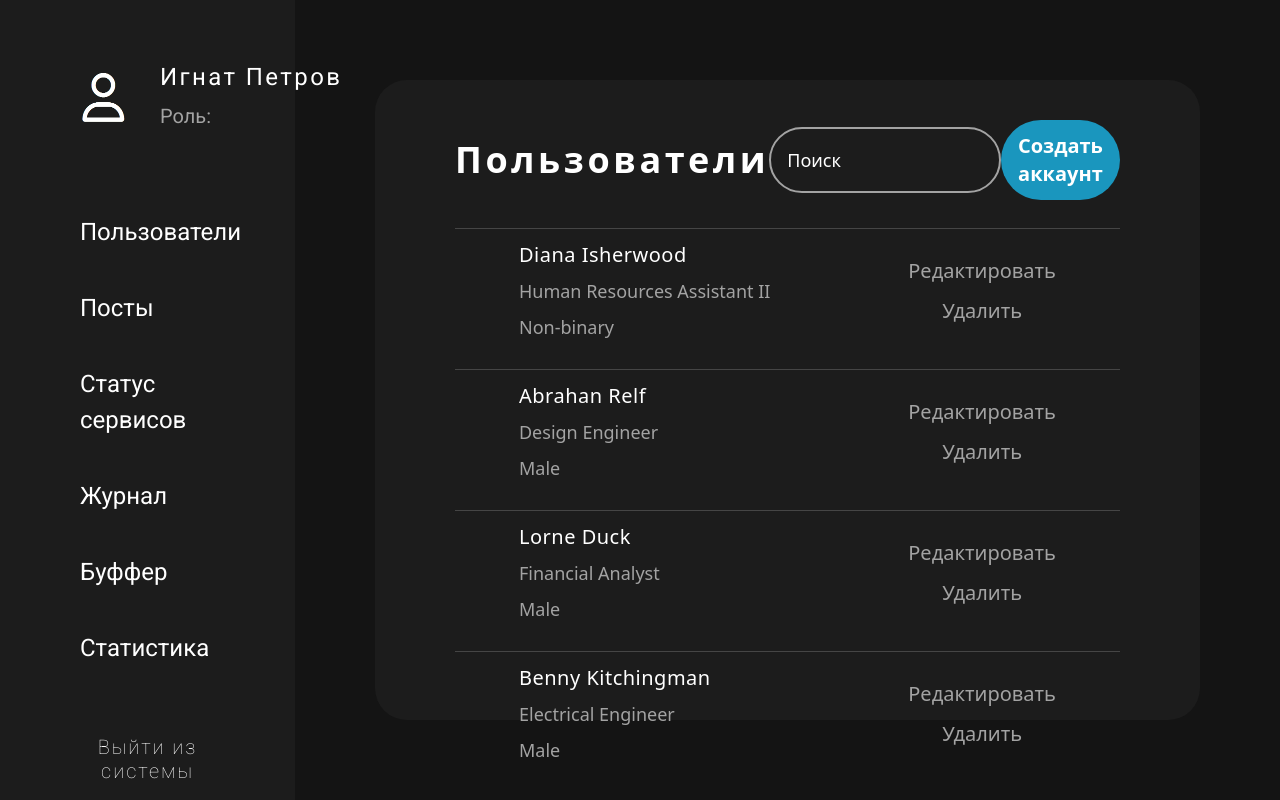
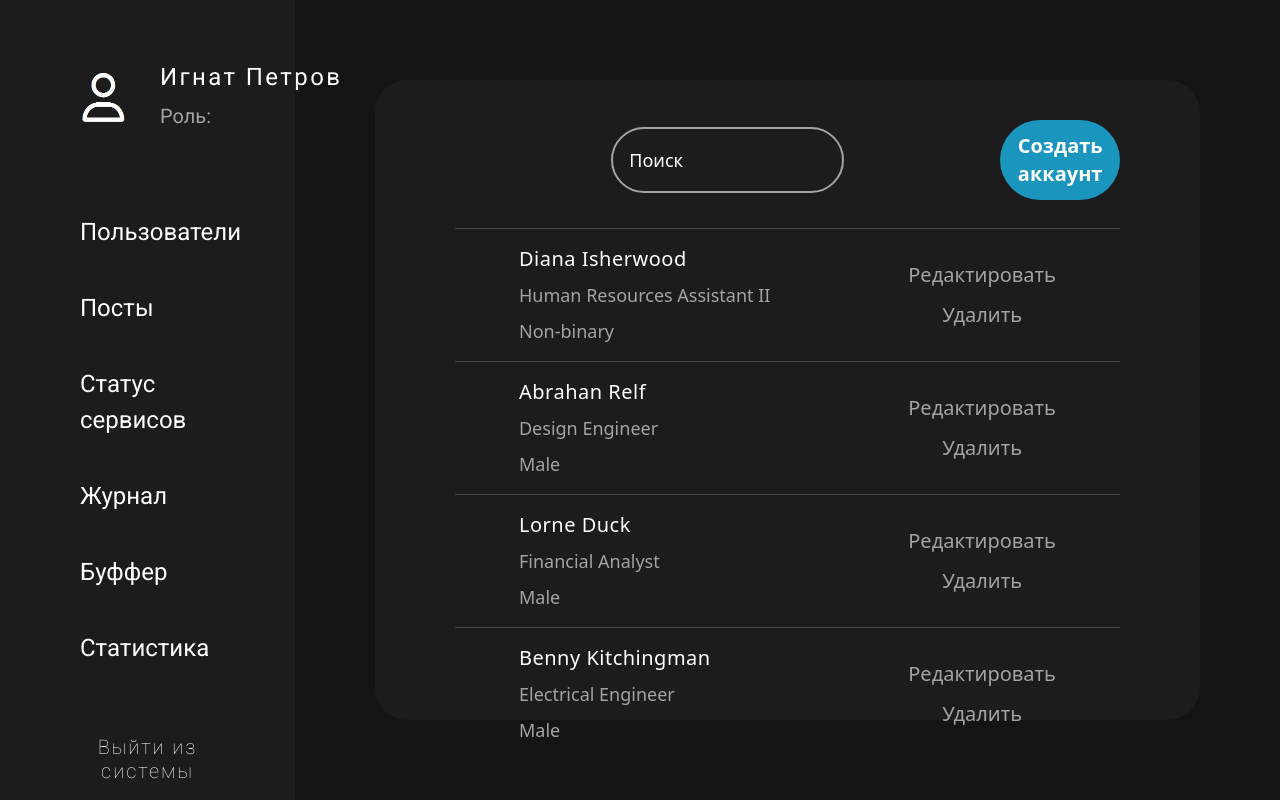
Before and after one commit to peachmufasa/meteorology, a React (Vite) app: page /section/users in a window 1280 px wide. Built offline with nearby package versions, Linux system fonts and the light colour scheme.

Commit message:
minor changes

```diff
--- a/src/components/reusableComponents/CreateUserInputField.jsx
+++ b/src/components/reusableComponents/CreateUserInputField.jsx
@@ -1,9 +1,9 @@
 import InputForm from "./InputForm.jsx";
 
-const CreateUserInputField = ({labelFor, labelContent ,inputId, inputType, maxLength}) => {
+const CreateUserInputField = ({labelFor, labelContent ,inputId, inputType, maxLength, name}) => {
     return <div className="flex flex-col gap-3 justify-center">
         <label htmlFor={labelFor} className="px-6 text-[1.25rem]">{labelContent}</label>
-        <InputForm id={inputId} type={inputType} maxLength={maxLength} style="bg-dark-gray hover:bg-gray focus:bg-gray/50"/>
+        <InputForm name={name} id={inputId} type={inputType} maxLength={maxLength} style="bg-dark-gray hover:bg-gray focus:bg-gray/50"/>
     </div>
 }
 
--- a/src/components/reusableComponents/InputForm.jsx
+++ b/src/components/reusableComponents/InputForm.jsx
@@ -1,6 +1,7 @@
-const InputForm = ({ maxLength, id, type, placeholder, style }) => {
+const InputForm = ({ maxLength, id, type, placeholder, style, name }) => {
   return (
     <input
+        name={name}
         maxLength={maxLength}
         id={id}
         type={type}
--- a/src/components/reusableComponents/SectionTitle.jsx
+++ b/src/components/reusableComponents/SectionTitle.jsx
@@ -1,8 +1,8 @@
-import InputForm from "./InputForm";
 
-const SectionTitle = ({ titleText }) => {
+const SectionTitle = ({ children, style }) => {
   return (
-      <h2 className="text-4xl font-semibold tracking-widest">{titleText}</h2>
+      <h2 className={`${style} text-4xl font-semibold tracking-widest
+      `}>{children}</h2>
   );
 };
 
--- a/src/components/reusableComponents/UserItem.jsx
+++ b/src/components/reusableComponents/UserItem.jsx
@@ -1,6 +1,6 @@
 const UserItem = ({ user, onEditUser, onDeleteUser }) => {
   return (
-    <div className="px-16 py-3 mb-4 flex justify-between items-center  border-t-[1px] border-gray/30">
+    <div className="px-16 py-4 flex justify-between items-center  border-t-[1px] border-gray/30">
       <div className="flex flex-col gap-2">
         <p className="text-xl font-medium tracking-wide">{user.fullName}</p>
         <span className=" text-gray text-lg font-normal">{user.position}</span>
```
